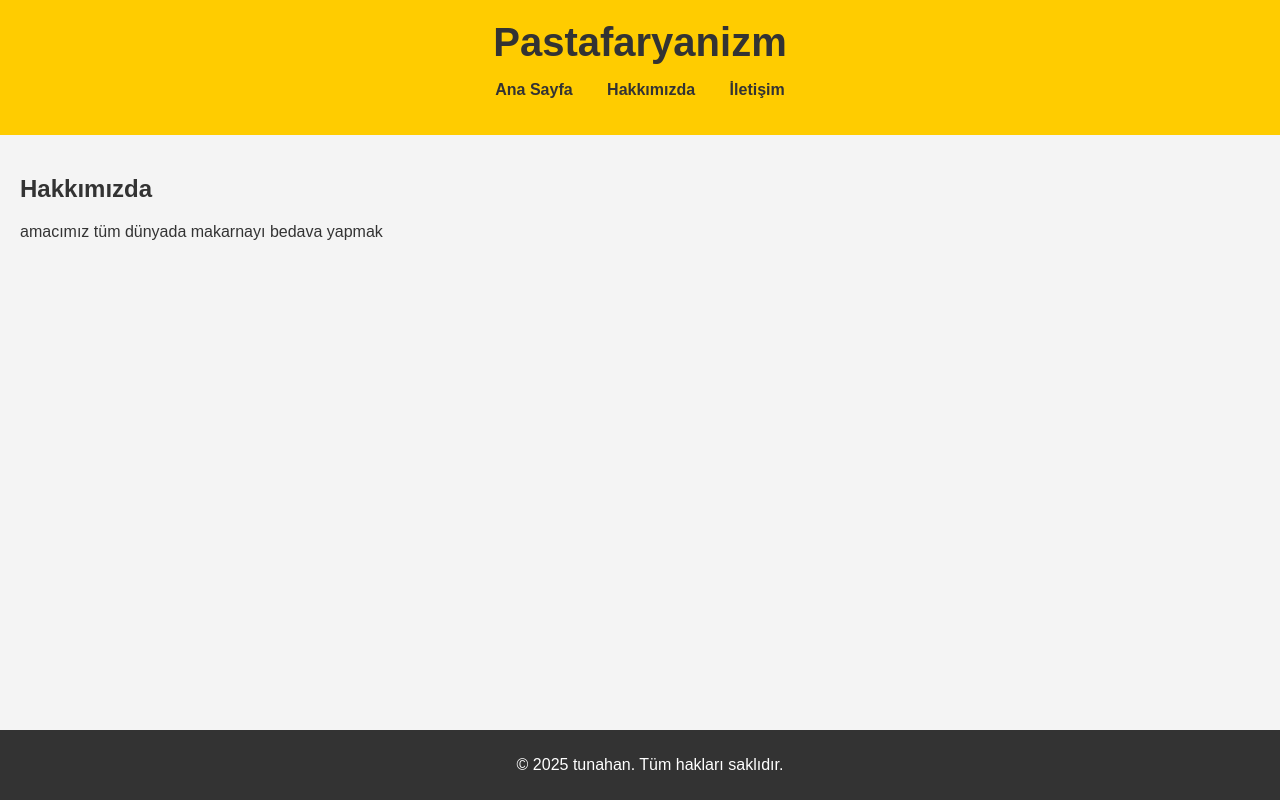
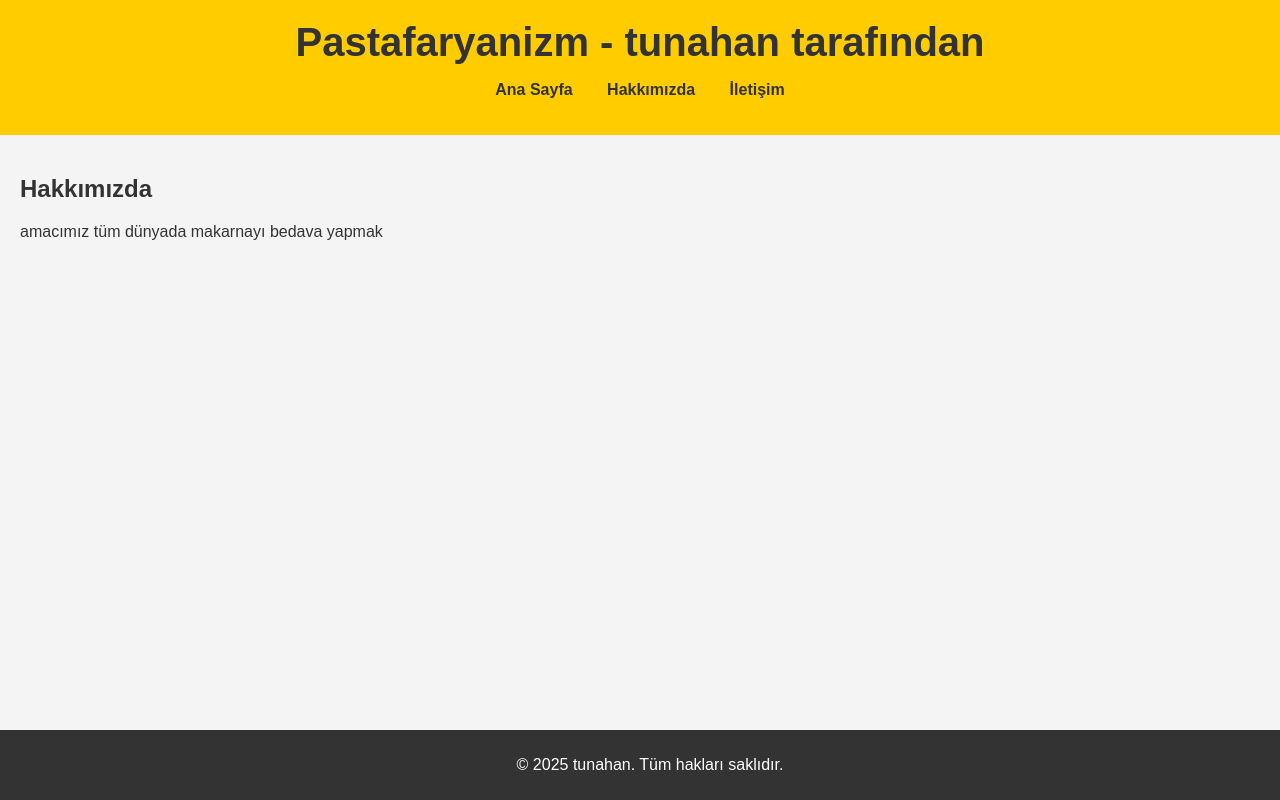
Before and after one commit to fff648/pastafarianism, a plain HTML site: page hakkimizda.html in a window 1280 px wide. Drawn offline with Linux system fonts and the light colour scheme.

Commit message:
Update hakkimizda.html

```diff
--- a/hakkimizda.html
+++ b/hakkimizda.html
@@ -8,7 +8,7 @@
 </head>
 <body>
     <header>
-        <h1>Pastafaryanizm</h1>
+        <h1>Pastafaryanizm - tunahan tarafından</h1>
         <nav>
             <ul>
                 <li><a href="index.html">Ana Sayfa</a></li>
```
